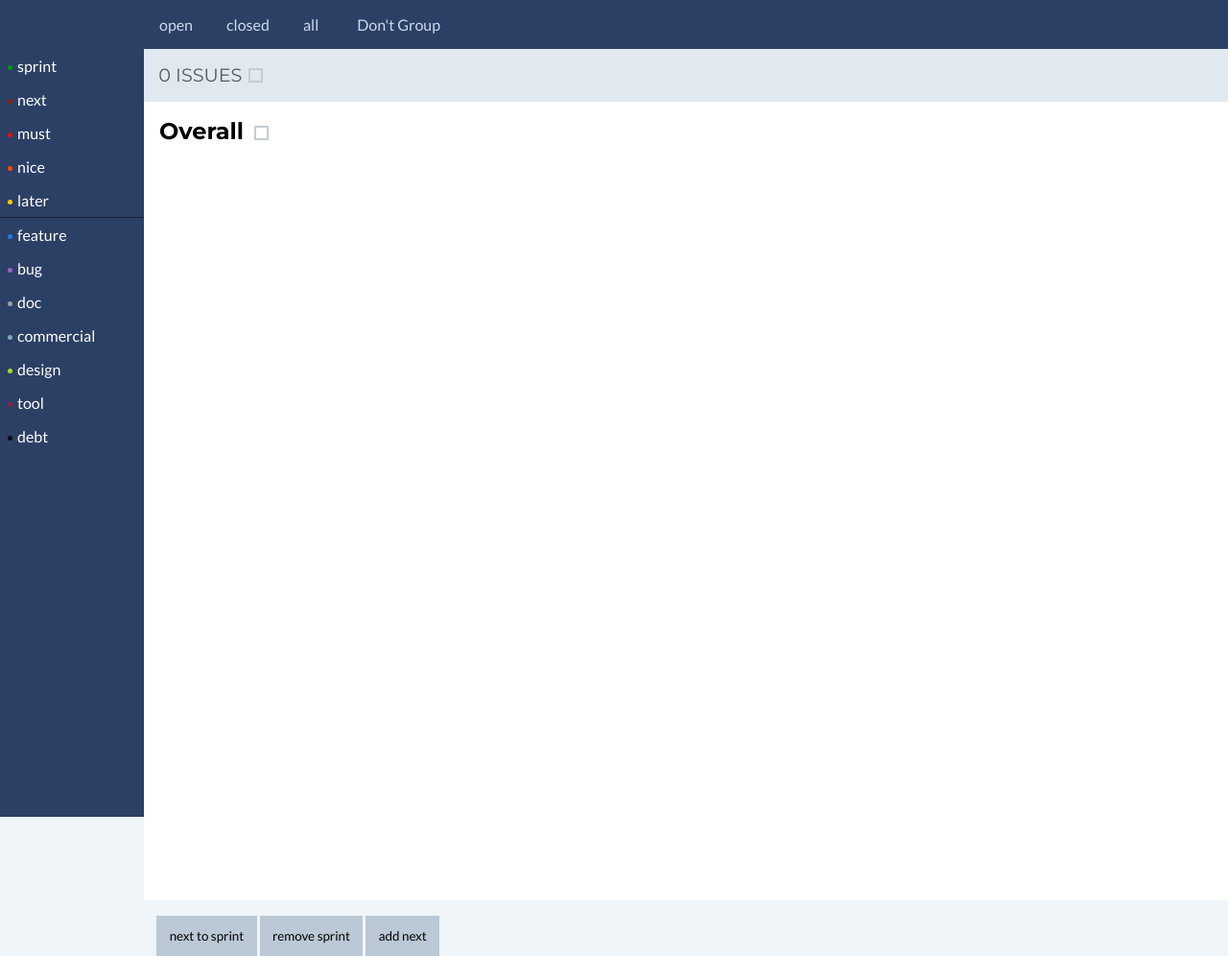
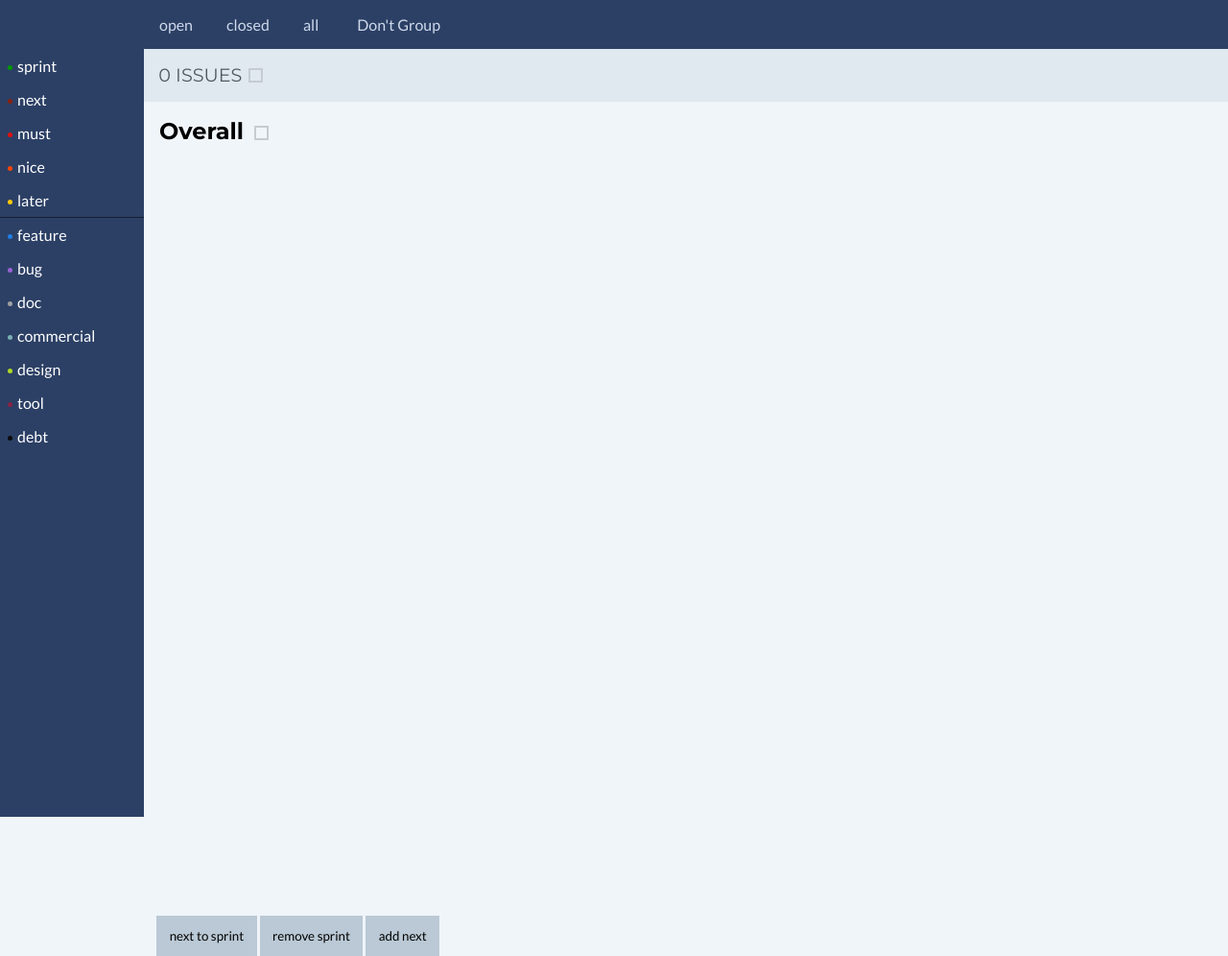
Before and after one commit to Kozea/gibolt, a Flask app: template templates/issues.jinja2 in a window 1280 px wide. Shown: the part 42-1038 px from the top of the page at 96% size. Run offline with Flask 2, Linux system fonts and the light colour scheme; the template is opened without the code that fills it, so the values that code supplies are empty; some libraries are stand-ins or nearby versions.

Commit message:
Start clean css

```diff
--- a/generators/sass/_colors.scss
+++ b/generators/sass/_colors.scss
@@ -8,6 +8,7 @@ $open-issue: #0F0F0F;
 $close-issue: $secondary;
 $progress: #fe8d53;
 $a: #6fa1fe;
+$checked-label: #365988;
 
 /* - Labels colors - */
 
--- a/generators/sass/main.scss
+++ b/generators/sass/main.scss
@@ -144,61 +154,16 @@ html {
             display: none;
           }
         }
-
-        select, input {
-          box-shadow: none;
-          margin: 0 0.5em;
-          padding: 0.5em;
-
-          &:focus {
-            outline: none;
-          }
-        }
-
-        input {
-          background: $aside;
-          border: 1px solid #ced9eb;
-          color: #fff;
-          font-family: $text-font;
-          font-size: 0.9em;
-
-          &:checked {
-            & + label {
-              background: $secondary;
-              color: #fff;
-            }
-          }
-        }
-
-        select {
-          background: $aside;
-          border-color: #ced9eb;
-          color: #fff;
-          font-family: $text-font;
-
-          option {
-            background: #fff;
-            color: $aside;
-          }
-        }
-
-        legend {
-          float: left;
-        }
       }
     }
 
     aside:not(#filter) {
-      background: $aside;
-      color: #ced9eb;
       min-height: 100vh;
       order: 2;
       width: 150px;
 
       nav {
-        form {
         input {
-            &[type=checkbox], &[type=radio] { /* - nav aside buttons -*/
           display: none;
 
           & + label {
@@ -357,9 +316,8 @@ html {
           }
 
           article {
-            background: #fff;
+            height: 100vh;
             margin-bottom: 1em;
-            height: 100vh;
             overflow: auto;
             padding: 1em;
 
--- a/static/css/main.css
+++ b/static/css/main.css
@@ -122,74 +128,39 @@ html body #filter form fieldset label:hover {
 html body #filter form fieldset legend, html body #filter form fieldset input {
   display: none;
 }
-html body #filter form select, html body #filter form input {
-  box-shadow: none;
-  margin: 0 0.5em;
-  padding: 0.5em;
-}
-html body #filter form select:focus, html body #filter form input:focus {
-  outline: none;
-}
-html body #filter form input {
-  background: #2c4065;
-  border: 1px solid #ced9eb;
-  color: #fff;
-  font-family: Lato, sans-serif;
-  font-size: 0.9em;
-}
-html body #filter form input:checked + label {
-  background: #f54e40;
-  color: #fff;
-}
-html body #filter form select {
-  background: #2c4065;
-  border-color: #ced9eb;
-  color: #fff;
-  font-family: Lato, sans-serif;
-}
-html body #filter form select option {
-  background: #fff;
-  color: #2c4065;
-}
-html body #filter form legend {
-  float: left;
-}
 html body aside:not(#filter) {
-  background: #2c4065;
-  color: #ced9eb;
   min-height: 100vh;
   order: 2;
   width: 150px;
 }
-html body aside:not(#filter) nav form input[type=checkbox], html body aside:not(#filter) nav form input[type=radio] {
-  /* - nav aside buttons -*/
+html body aside:not(#filter) nav input {
   display: none;
 }
-html body aside:not(#filter) nav form input[type=checkbox] + label, html body aside:not(#filter) nav form input[type=radio] + label {
+html body aside:not(#filter) nav input + label {
   color: #fefeff;
   padding: 0.5em;
 }
-html body aside:not(#filter) nav form input[type=checkbox] + label:hover, html body aside:not(#filter) nav form input[type=radio] + label:hover {
+html body aside:not(#filter) nav input + label:hover {
   background: #365988;
   cursor: pointer;
 }
-html body aside:not(#filter) nav form input:checked + label {
+html body aside:not(#filter) nav input:checked + label {
   background: #365988;
   color: #fefeff;
 }
-html body aside:not(#filter) nav form fieldset {
+html body aside:not(#filter) nav fieldset {
   border: none;
   margin: 0;
   padding: 0;
 }
-html body aside:not(#filter) nav form fieldset.github_labels {
+html body aside:not(#filter) nav fieldset.github_labels {
   display: flex;
   flex-direction: column;
 }
-html body aside:not(#filter) nav form fieldset.github_labels:first-of-type {
+html body aside:not(#filter) nav fieldset.github_labels:first-of-type {
   border-bottom: 1px solid #151e30;
 }
-html body aside:not(#filter) nav form fieldset label:before {
+html body aside:not(#filter) nav fieldset label:before {
   border-radius: 100%;
   content: "";
   display: inline-block;
@@ -198,46 +169,46 @@ html body aside:not(#filter) nav form fieldset label:before {
   vertical-align: middle;
   width: 5px;
 }
-html body aside:not(#filter) nav form fieldset label[for="labels_sprint"]:before {
+html body aside:not(#filter) nav fieldset label[for="labels_sprint"]:before {
   background: #009800;
 }
-html body aside:not(#filter) nav form fieldset label[for="labels_next"]:before {
+html body aside:not(#filter) nav fieldset label[for="labels_next"]:before {
   background: #882211;
 }
-html body aside:not(#filter) nav form fieldset label[for="labels_must"]:before {
+html body aside:not(#filter) nav fieldset label[for="labels_must"]:before {
   background: #dd1111;
 }
-html body aside:not(#filter) nav form fieldset label[for="labels_nice"]:before {
+html body aside:not(#filter) nav fieldset label[for="labels_nice"]:before {
   background: #ff4500;
 }
-html body aside:not(#filter) nav form fieldset label[for="labels_later"]:before {
+html body aside:not(#filter) nav fieldset label[for="labels_later"]:before {
   background: #fbca04;
 }
-html body aside:not(#filter) nav form fieldset label[for="labels_next"]:before {
+html body aside:not(#filter) nav fieldset label[for="labels_next"]:before {
   background: #882211;
 }
-html body aside:not(#filter) nav form fieldset label[for="labels_feature"]:before {
+html body aside:not(#filter) nav fieldset label[for="labels_feature"]:before {
   background: #207de5;
 }
-html body aside:not(#filter) nav form fieldset label[for="labels_bug"]:before {
+html body aside:not(#filter) nav fieldset label[for="labels_bug"]:before {
   background: #9a62d3;
 }
-html body aside:not(#filter) nav form fieldset label[for="labels_document"]:before {
+html body aside:not(#filter) nav fieldset label[for="labels_document"]:before {
   background: #a1a1a1;
 }
-html body aside:not(#filter) nav form fieldset label[for="labels_commercial"]:before {
+html body aside:not(#filter) nav fieldset label[for="labels_commercial"]:before {
   background: #7aafb3;
 }
-html body aside:not(#filter) nav form fieldset label[for="labels_design"]:before {
+html body aside:not(#filter) nav fieldset label[for="labels_design"]:before {
   background: #add924;
 }
-html body aside:not(#filter) nav form fieldset label[for="labels_tool"]:before {
+html body aside:not(#filter) nav fieldset label[for="labels_tool"]:before {
   background: #882244;
 }
-html body aside:not(#filter) nav form fieldset label[for="labels_debt"]:before {
+html body aside:not(#filter) nav fieldset label[for="labels_debt"]:before {
   background: #0b0b0b;
 }
-html body aside:not(#filter) nav form fieldset legend {
+html body aside:not(#filter) nav fieldset legend {
   display: none;
 }
 html body main {
@@ -281,9 +252,8 @@ html body main #main form progress[value]::-webkit-progress-value {
   background: #fe8d53;
 }
 html body main #main form article {
-  background: #fff;
+  height: 100vh;
   margin-bottom: 1em;
-  height: 100vh;
   overflow: auto;
   padding: 1em;
 }
--- a/templates/issues.jinja2
+++ b/templates/issues.jinja2
@@ -19,10 +19,10 @@
           <span class="issue-title">{{ issue.title | striptags }}</span>
           <span class="issue-id">#{{ issue.number }}</span>
           <span class="project">{{ issue.repository.full_name | short_name }}</span>
-          {{ progress.render(issue.opened, issue.closed) }}
           {% for label in issue.labels %}
             <span class="issues-label" style="border-color: #{{ label.color }}">{{ label.name }}</span>
           {% endfor %}
+          {{ progress.render(issue.opened, issue.closed) }}
           {% if with_box %}
         </a>
         {% endif %}
```
Also changed, not shown: other parts of generators/sass/main.scss (+39 -33 lines), other parts of static/css/main.css (+30 -21 lines), 1 other file. Lines whose indentation alone changed are shown as unchanged.
